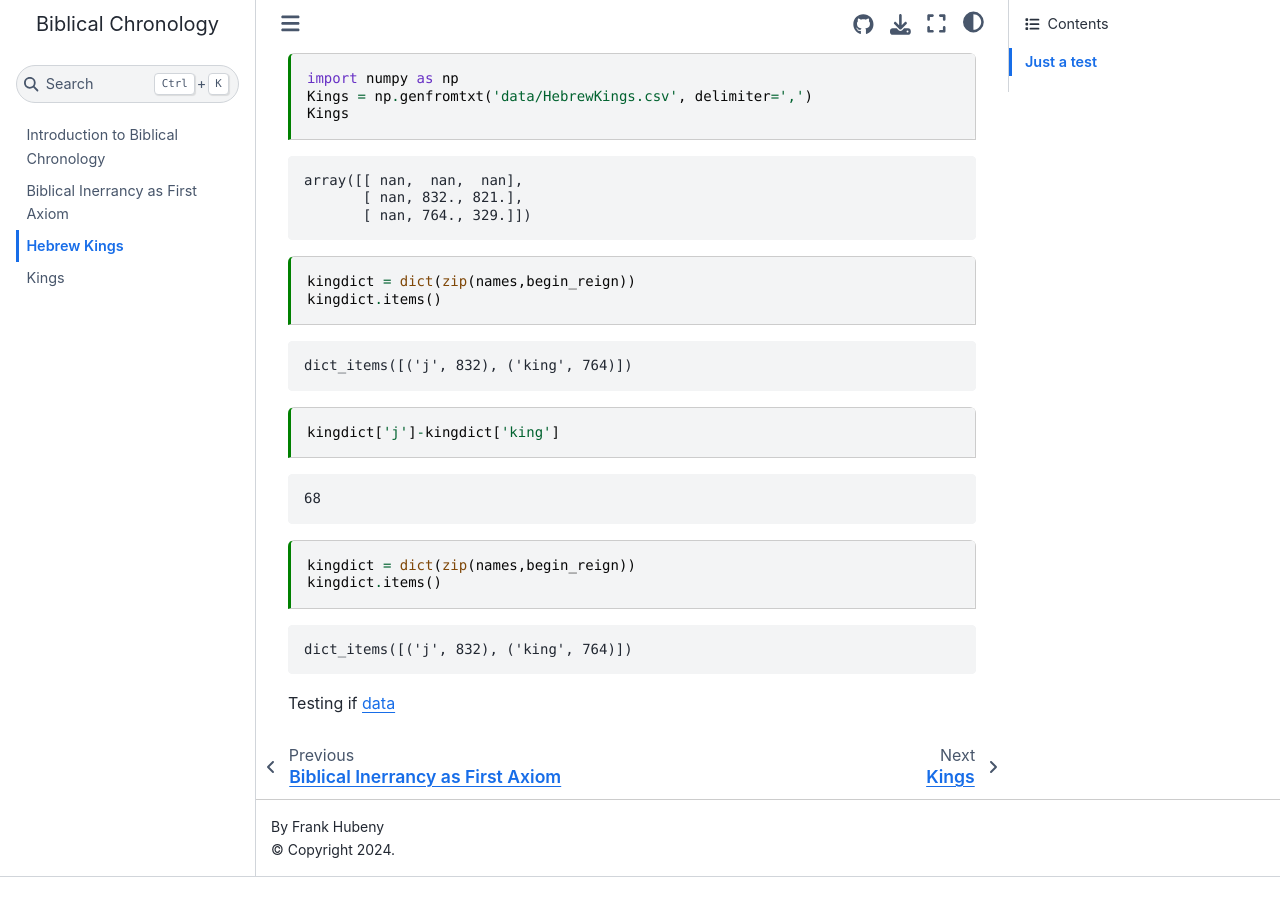
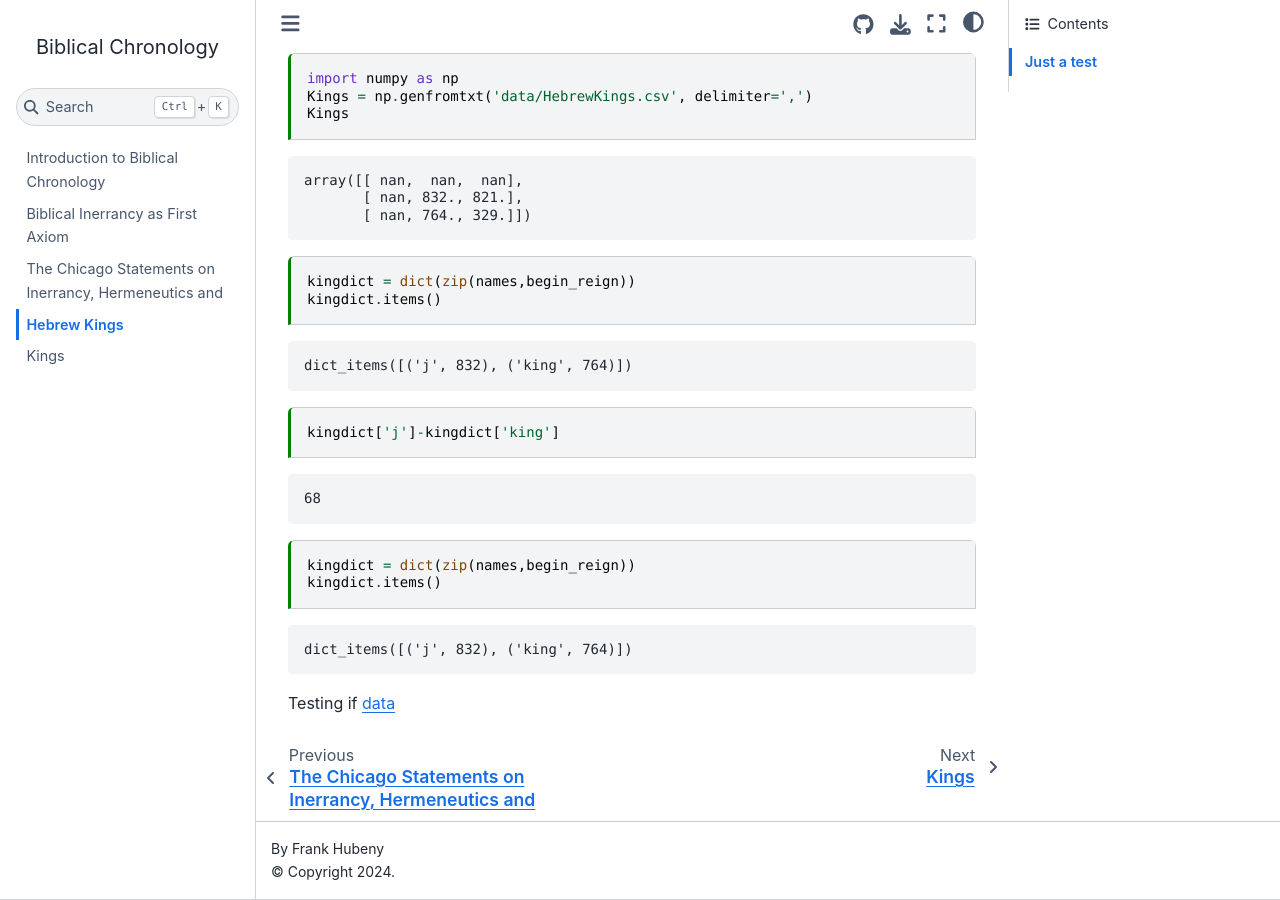
Before and after one commit to FrankHubeny/BiblicalChronology, a Jupyter Book: the page built from HebrewKings.ipynb, in a window 1280 px wide and 900 px high, scrolled down 890 px. Built offline with Jupyter Book 1.0.4 settings and Sphinx 7.4.7 and the Sphinx Book theme 1.1.4, drawn with Linux system fonts in a browser that asks for light colours; before the commit the page ends 1767 px from its top, so only the background shows below that.

Commit message:
minor changes

```diff
--- /dev/null
+++ b/Chicago_Statements.md
@@ -0,0 +1,3 @@
+# The Chicago Statements on Inerrancy, Hermeneutics and
+
+There were three Statements
--- a/_toc.yml
+++ b/_toc.yml
@@ -5,5 +5,6 @@ format: jb-book
 root: Introduction_to_Hebrew_Kings
 chapters:
 - file: Biblical_Inerrancy
+- file: Chicago_Statements
 - file: HebrewKings
 - file: Kings
```
